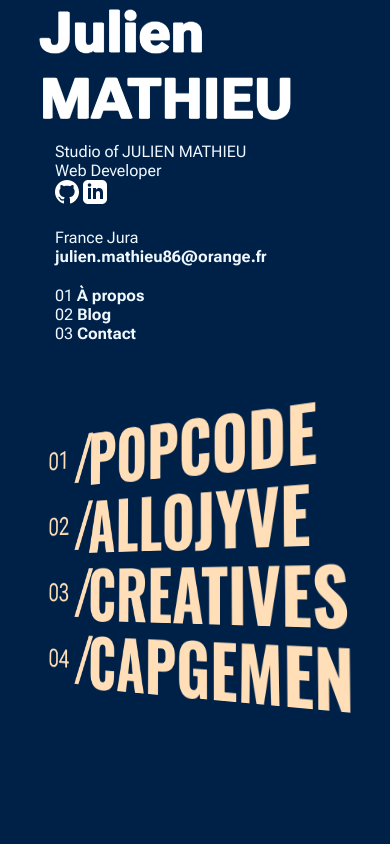
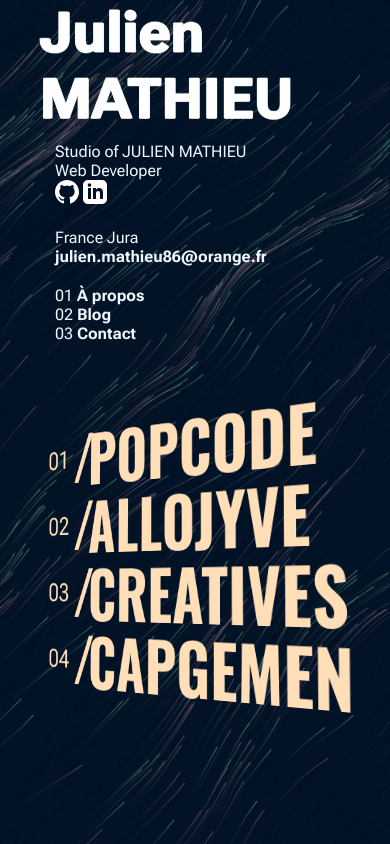
Before and after one commit to GamerBike39/portfolio, a PHP site: page / in a window 390 px wide. Run offline with PHP 8.4, Linux system fonts and the light colour scheme; some libraries are stand-ins or nearby versions.

Commit message:
style css de contact remove display none canavs

```diff
--- a/assets/css/style.css
+++ b/assets/css/style.css
@@ -952,8 +952,8 @@ div.form-group:nth-child(1)>label:nth-child(1) {
         font-size: 21vw;
     }
 
-    #defaultCanvas0 {
+    /* #defaultCanvas0 {
         display: none;
-    }
+    } */
 
 }
```
